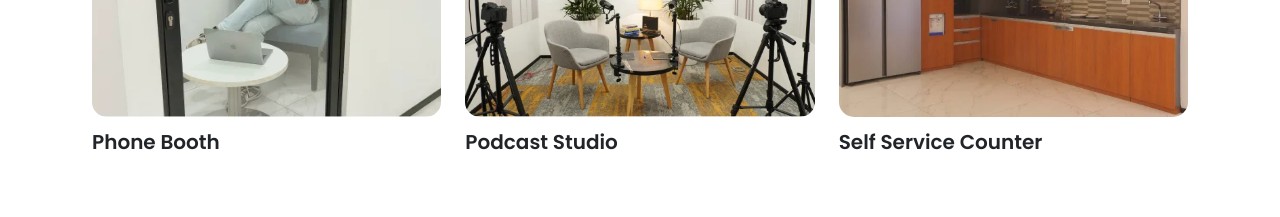
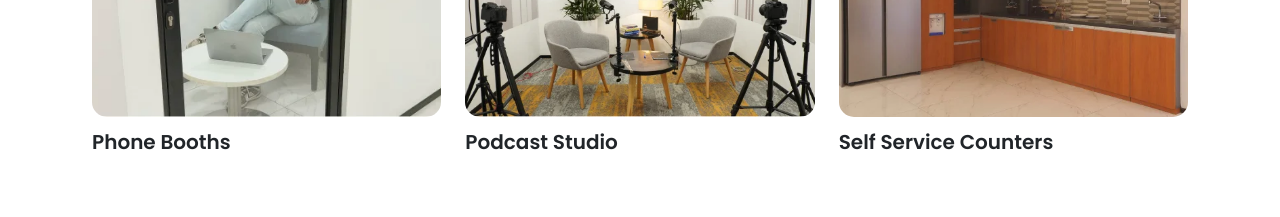
Before and after one commit to dineshkush/collative, a React (Create React App) app: page / in a window 1280 px wide. Shown: the part 2920-3137 px from the top of the page. Built offline with nearby package versions, Linux system fonts and the light colour scheme.

Commit message:
spelling currection

```diff
--- a/src/components/home/special-features/SpecialFeatures.js
+++ b/src/components/home/special-features/SpecialFeatures.js
@@ -24,7 +24,7 @@ const SpecialFeatures = () => {
         },
         {
             img: phoneBooth,
-            name: "Phone Booth",
+            name: "Phone Booths",
         },
         {
             img: podcastStudio,
@@ -32,7 +32,7 @@ const SpecialFeatures = () => {
         },
         {
             img: selfServiceCounter,
-            name: "Self Service Counter",
+            name: "Self Service Counters",
         }
     ]
 
```
